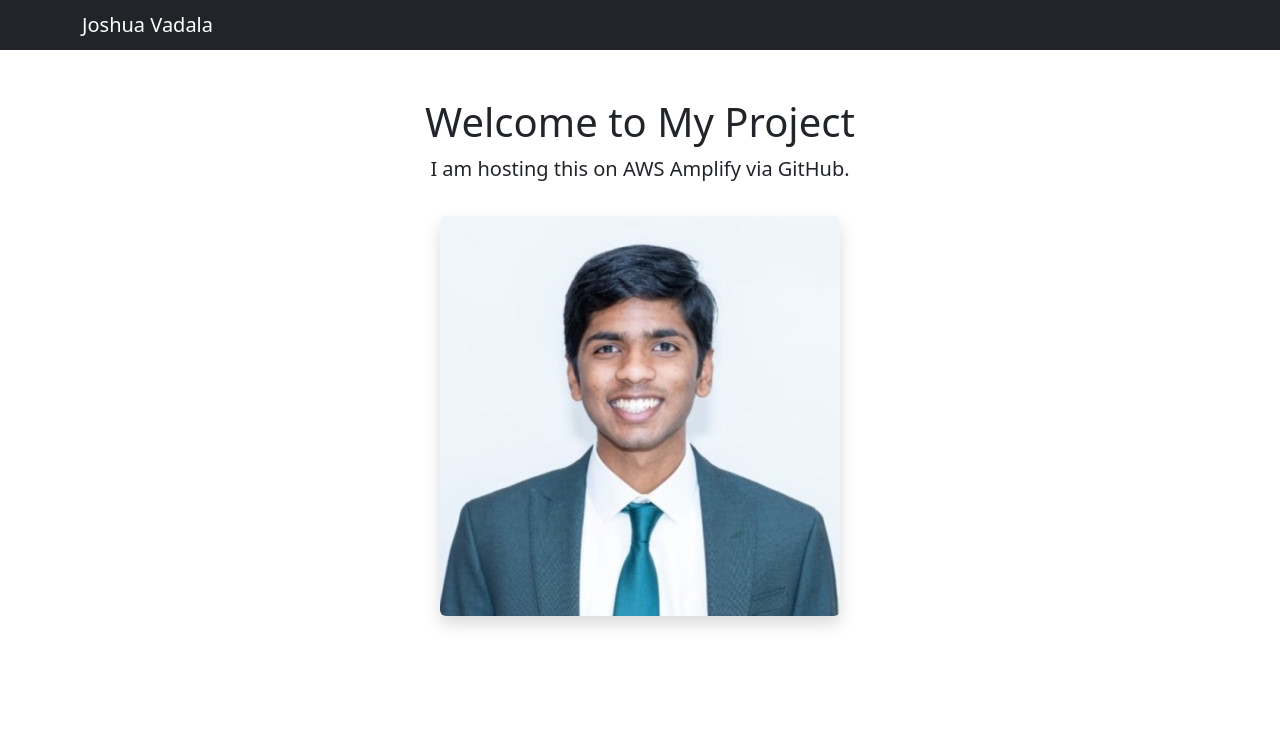
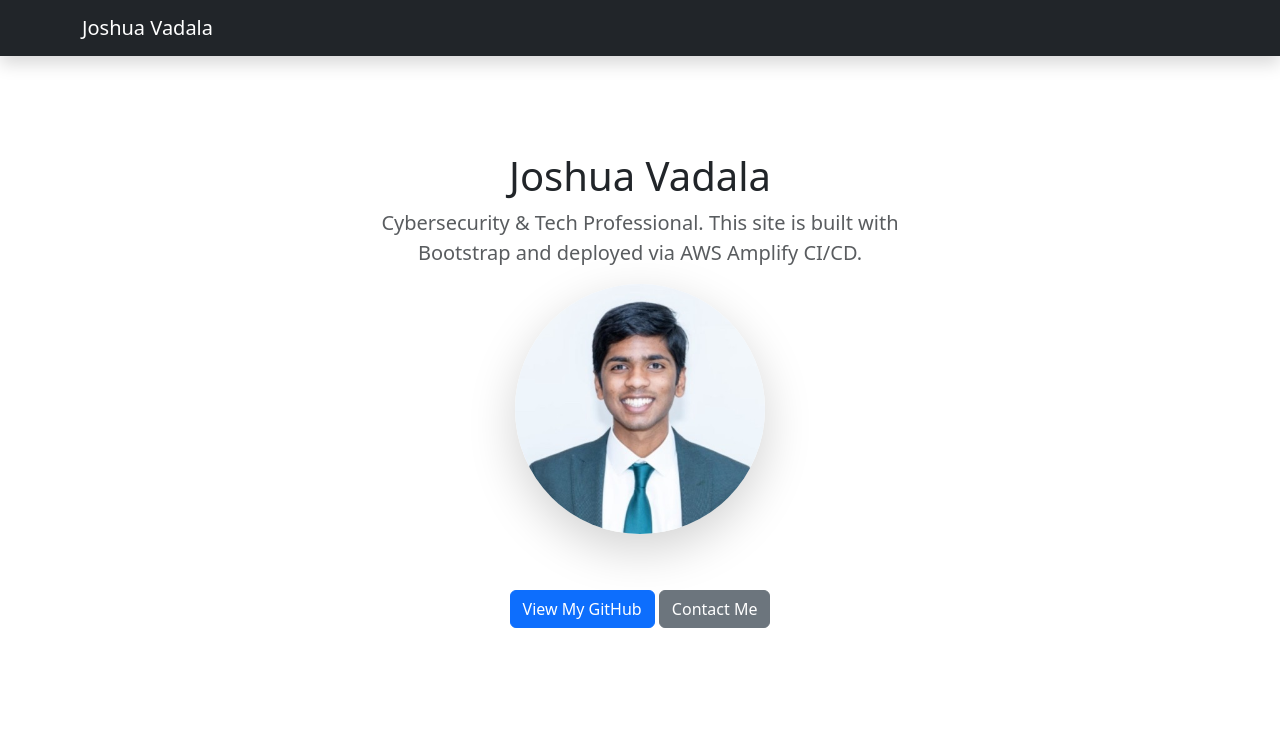
Before and after one commit to joshuavadala113/my-web-portfolio, a plain HTML site: page index.html in a window 1280 px wide. Drawn offline with Linux system fonts and the light colour scheme.

Commit message:
Edited index.html

```diff
--- a/index.html
+++ b/index.html
@@ -8,19 +8,24 @@
   </head>
   <body>
 
-    <nav class="navbar navbar-dark bg-dark">
-      <div class="container">
-        <span class="navbar-brand mb-0 h1">Joshua Vadala</span>
-      </div>
-    </nav>
+    <nav class="navbar navbar-expand-lg navbar-dark bg-dark shadow">
+    <div class="container">
+        <a class="navbar-brand" href="#">Joshua Vadala</a>
+    </div>
+</nav>
 
-    <div class="container mt-5 text-center">
-      <h1>Welcome to My Project</h1>
-      <p class="lead">I am hosting this on AWS Amplify via GitHub.</p>
-
-      <img src="img/profile.jpg" class="img-fluid rounded shadow mt-3" alt="Personal Image" style="max-width: 400px;">
+<section class="py-5 text-center container">
+    <div class="row py-lg-5">
+        <div class="col-lg-6 col-md-8 mx-auto">
+            <h1 class="fw-light">Joshua Vadala</h1>
+            <p class="lead text-muted">Cybersecurity & Tech Professional. This site is built with Bootstrap and deployed via AWS Amplify CI/CD.</p>
+            <img src="img/profile.jpg" class="img-fluid rounded-circle shadow-lg mb-4" alt="Joshua Vadala" style="width: 250px; height: 250px; object-fit: cover;">
+            <div class="mt-4">
+                <a href="https://github.com/joshuavadala113" class="btn btn-primary my-2">View My GitHub</a>
+                <a href="#" class="btn btn-secondary my-2">Contact Me</a>
+            </div>
+        </div>
     </div>
-
-    <script src="js/bootstrap.bundle.min.js"></script>
+</section>
   </body>
 </html>
```
